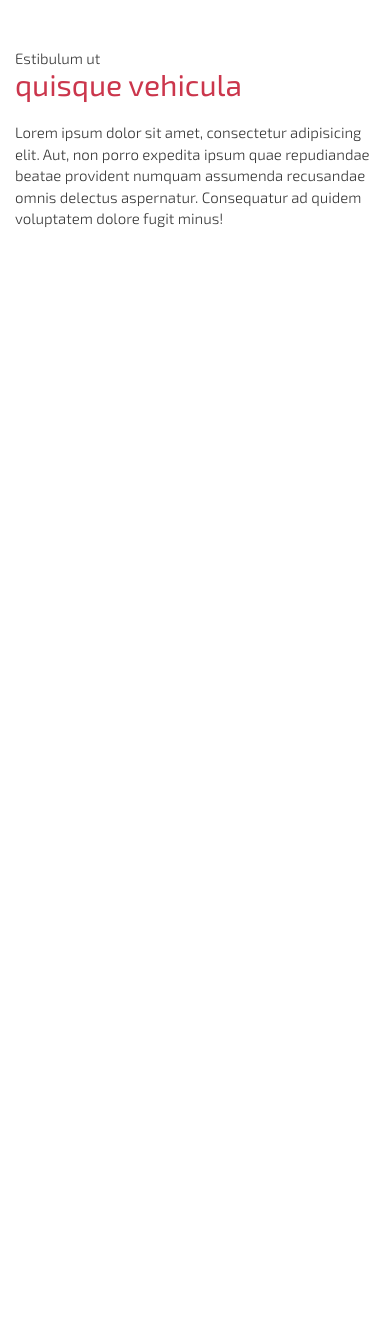
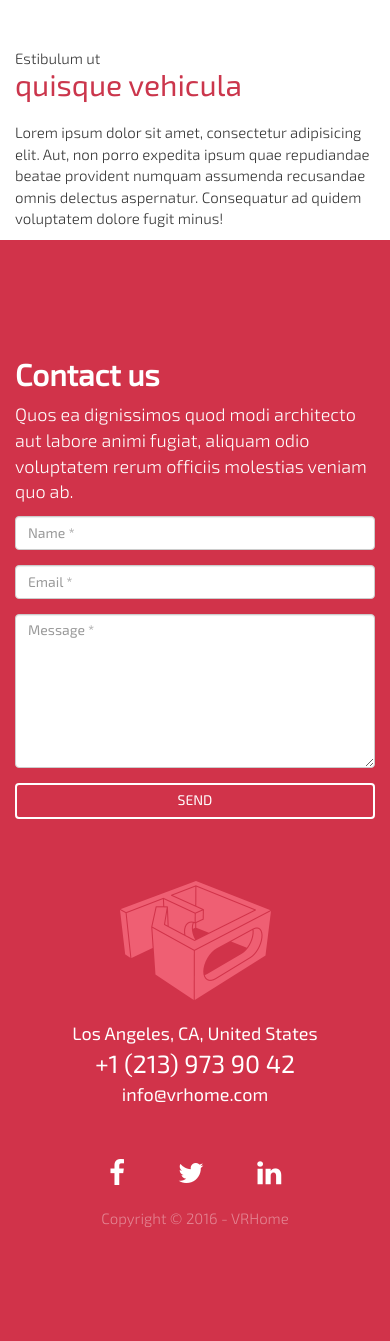
Before and after one commit to swappsco/vrhome, a Django app: page / in a window 390 px wide; the page is wider, and only the part inside the window is pictured. Shown: the part 1234-2575 px from the top of that part. Before the commit the page ends 1462 px from the top of that part, so only its background shows below. Run offline with Django 3.2, Linux system fonts and the light colour scheme; style sheets or scripts are compiled from the project's sources; parts of the project's set-up code (start-up, migrations or seed data) failed here and were passed over; some libraries are stand-ins or nearby versions.

Commit message:
VR-9 Page footer

```diff
--- a/vrhome/static/sass/base/_class.scss
+++ b/vrhome/static/sass/base/_class.scss
@@ -15,6 +15,9 @@
 }
 .m-t-20{
   margin-top: 20px;
+}
+.m-t-60{
+  margin-top: 60px;
 }
 .m-b-40{
   margin-bottom: 40px;
--- a/vrhome/static/sass/layout/_home.scss
+++ b/vrhome/static/sass/layout/_home.scss
@@ -14,3 +14,51 @@
     }
   }
 }
+#contact{
+  background-color: #d1334a;
+  padding-top: 100px;
+  padding-bottom: 100px;
+  a{
+    color: #fff;
+  }
+  h2{
+    font-weight: bold;
+  }
+  h2 + p{
+    font-size: 18px;
+  }
+  button{
+    background-color: transparent;
+    border: 2px solid #fff;
+    text-transform: uppercase;
+    &:hover{
+      opacity: 0.7;
+      color: #fff;
+    }
+  }
+  img.center-block{
+    margin-bottom: 20px;
+  }
+  address{
+    font-size: 18px;
+    margin-bottom: 50px;
+    a[href^=tel] {
+      font-size: 25px;
+    }
+  }
+  .social{
+    padding: 0;
+    margin-bottom: 20px;
+    li{
+      display: inline-block;
+      text-decoration: none;
+      margin: 0 25px;
+      &:hover{
+        opacity: 0.7;
+      }
+    }
+  }
+  .copyright{
+    opacity: 0.4;
+  }
+}
--- a/vrhome/templates/pages/home.html
+++ b/vrhome/templates/pages/home.html
@@ -48,4 +48,50 @@
     </div>
   </div>
 </section>
+<section id="contact" class="text-white">
+<div class="container">
+    <div class="row">
+      <div class="col-sm-10 col-sm-offset-1">
+        <div class="row">
+          <div class="col-sm-8">
+            <h2 class="text-white">{% trans "Contact us" %}</h2>
+            <p class="text-white">
+              {% trans "Quos ea dignissimos quod modi architecto aut labore animi fugiat, aliquam odio voluptatem rerum officiis molestias veniam quo ab." %}
+            </p>
+            <form action="" method="POST">
+            <input type="hidden" name="csrfmiddlewaretoken" value="YunOjPCFbJiohumnNsiw9BI8R9Q79hiQ">
+              <div class="form-group">
+                  <input type="text" name="name" class="form-control" placeholder="Name * ">
+              </div>
+              <div class="form-group">
+                  <input type="email" name="email" class="form-control" placeholder="Email * ">
+              </div>
+              <div class="form-group">
+                  <textarea name="message" class="form-control" rows="7" placeholder="Message * "></textarea>
+              </div>
+              <div class="form-group">
+                    <button type="submit" class="btn btn-block">{% trans "Send" %}</button>
+              </div>
+            </form>
+          </div>
+          <div class="col-sm-4 text-center m-t-60">
+            <img class="img-responsive center-block" src="{% static 'images/footer-logo.png' %}" alt="Footer logo">
+            <address>
+              Los Angeles, CA, United States<br>
+              <a href="tel:+1-213-973-90-42">+1 (213) 973 90 42</a><br>
+              <a href="mailto:info@vrhome.com">info@vrhome.com</a><br>
+            </address>
+            <ul class="social">
+              <li><a href="//facebook.com" target="_blank"><i class="fa fa-2x fa-facebook" aria-hidden="true"></i></a></li>
+              <li><a href="//twitter.com" target="_blank"><i class="fa fa-2x fa-twitter" aria-hidden="true"></i></a></li>
+              <li><a href="//linkedin.com" target="_blank"><i class="fa fa-2x fa-linkedin" aria-hidden="true"></i></a></li>
+            </ul>
+            <p class="copyright">Copyright &copy; 2016 - VRHome</p>
+          </div>
+        </div>
+      </div>
+    </div>
+  </div>
+
+</section>
 {% endblock content %}
```
Also changed, not shown: vrhome/static/css/style.css, vrhome/static/css/style.min.css, vrhome/static/images/footer-logo.png (added).
